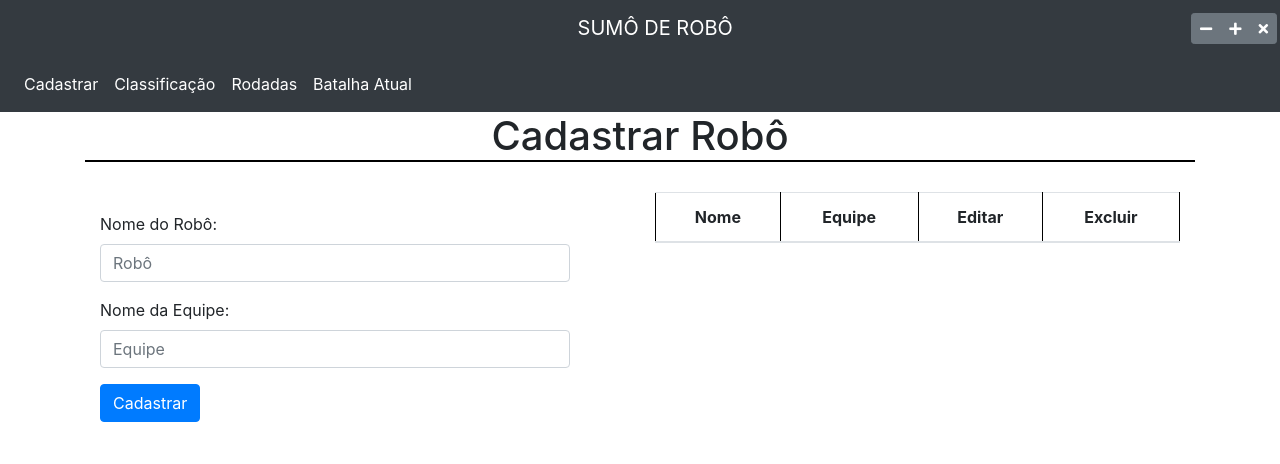
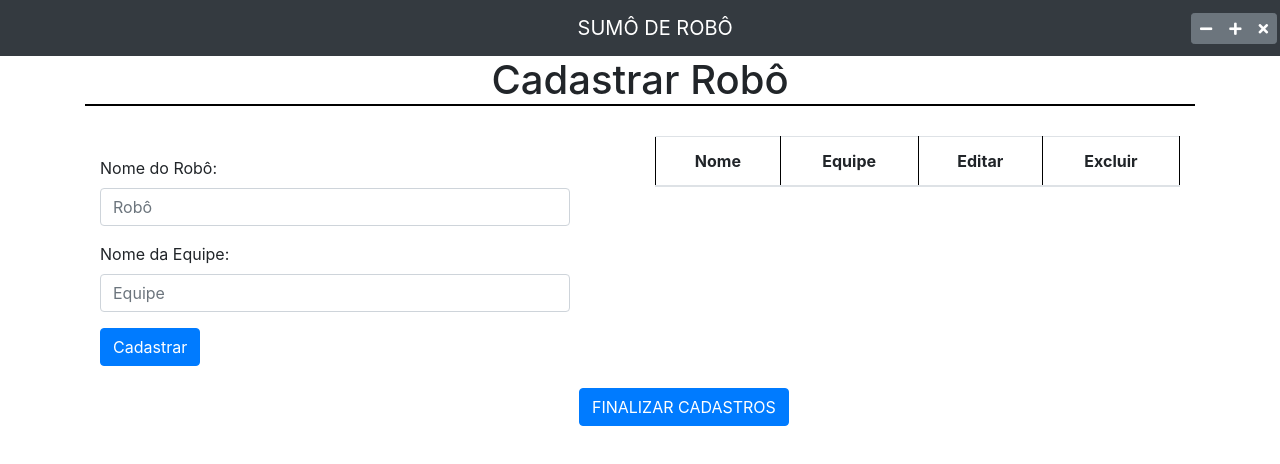
Before and after one commit to genilsonalmeida/Academia, an Electron app: page electron-quick-start/cadastro.html in a window 1280 px wide. Drawn offline with nearby package versions, Linux system fonts and the light colour scheme.

Commit message:
Fiz uma pequena limpeza nos códigos. Adicionei o botão finalizar cadastro. Retirei cadastro da navbar.

```diff
--- a/electron-quick-start/cadastro.html
+++ b/electron-quick-start/cadastro.html
@@ -40,8 +40,6 @@
         </div>
     </nav>
 
-    <nav id="navegacao" class="navbar navbar-expand-lg navbar-dark bg-dark"></nav>
-
     <div class="container">
         <h1 class="titulo">Cadastrar Robô</h1>
         <div id="divEsquerda" class="container" style="padding-top: 20px;">
@@ -54,31 +52,21 @@
                     <label for="lblEquipe">Nome da Equipe: </label>
                     <input type="text" name="equipe" class="form-control" id="inputEquipe" placeholder="Equipe" required>
                 </div>
-            <!--<button id="cadastrar" class="btn btn-primary">Cadastrar</button>-->
-            <input type="submit" class="btn btn-primary" value="Cadastrar"> <!--onClick="save()"-->
+                <input type="submit" class="btn btn-primary" value="Cadastrar">
             </form>
         </div>
         <div id="divDireita" class="container">
             <table id="tblListar" class="table table-hover"> </table>
-        <!--<table id="tblListar" class="table table-hover">
-            <thead class="thead-dark">
-                <tr>
-                    <th scope="col">Robô</th>
-                    <th scope="col">Equipe</th>
-                    <th id="thMenor" scope="col">Editar</th>
-                    <th id="thMenor" scope="col">Excluir</th>
-                </tr>
-            </thead>
-            <tbody id="corpo">
-
-            </tbody>
-        </table>-->
         </div>
+        <a id="btnFinalizar" class="btn btn-primary" onclick="finalizar()">FINALIZAR CADASTROS</a>
     </div>
 
-    <script src="https://code.jquery.com/jquery-3.3.1.slim.min.js" integrity="sha384-q8i/X+965DzO0rT7abK41JStQIAqVgRVzpbzo5smXKp4YfRvH+8abtTE1Pi6jizo"crossorigin="anonymous"></script>
-    <script src="https://cdnjs.cloudflare.com/ajax/libs/popper.js/1.14.3/umd/popper.min.js" integrity="sha384-ZMP7rVo3mIykV+2+9J3UJ46jBk0WLaUAdn689aCwoqbBJiSnjAK/l8WvCWPIPm49"crossorigin="anonymous"></script>
-    <script src="https://stackpath.bootstrapcdn.com/bootstrap/4.1.3/js/bootstrap.min.js" integrity="sha384-ChfqqxuZUCnJSK3+MXmPNIyE6ZbWh2IMqE241rYiqJxyMiZ6OW/JmZQ5stwEULTy"crossorigin="anonymous"></script>
+    <script src="https://code.jquery.com/jquery-3.3.1.slim.min.js" integrity="sha384-q8i/X+965DzO0rT7abK41JStQIAqVgRVzpbzo5smXKp4YfRvH+8abtTE1Pi6jizo"
+        crossorigin="anonymous"></script>
+    <script src="https://cdnjs.cloudflare.com/ajax/libs/popper.js/1.14.3/umd/popper.min.js" integrity="sha384-ZMP7rVo3mIykV+2+9J3UJ46jBk0WLaUAdn689aCwoqbBJiSnjAK/l8WvCWPIPm49"
+        crossorigin="anonymous"></script>
+    <script src="https://stackpath.bootstrapcdn.com/bootstrap/4.1.3/js/bootstrap.min.js" integrity="sha384-ChfqqxuZUCnJSK3+MXmPNIyE6ZbWh2IMqE241rYiqJxyMiZ6OW/JmZQ5stwEULTy"
+        crossorigin="anonymous"></script>
     <script src="./js/cadastro.js"></script>
 </body>
 
--- a/electron-quick-start/js/cadastro.js
+++ b/electron-quick-start/js/cadastro.js
@@ -24,7 +24,6 @@ $(function(){
     var r = JSON.parse(tbRobos[indice_selecionado]);
     $("#inputRobo").val(r.Nome);
     $("#inputEquipe").val(r.Equipe);
-    //$("#inputRobo").attr("readonly","readonly");
     $("#inputRobo").focus();
     });
 
@@ -90,24 +89,11 @@ function listar(tbRobos){
     }
 }
 
-/*function save(){
-    nameEquipe = document.getElementById('inputEquipe').value.toString();
-    nameRobo = document.getElementById('inputRobo').value.toString();
-
-    localStorage.setItem(nameRobo,nameEquipe);
-
-    document.getElementById('inputRobo').value = "";
-    document.getElementById('inputEquipe').value = "";
-
-    criarElemento();
+function finalizar()
+{
+var r=confirm("Deseja mesmo finalizar o cadastro?");
+if (r==true)
+  {
+  location.href="./tabela.html";
+  }
 }
-
-function criarElemento() {
-    corpo.innerHTML = [
-        '<tr>' +
-        '<td>' + nameRobo + '</td>' +
-        '<td>' + nameEquipe + '</td>' +
-        '<td><a href="#">Editar</a></td>' +
-        '<td><a href="#">Excluir</a></td>'
-    ];
-}*/
--- a/electron-quick-start/main.css
+++ b/electron-quick-start/main.css
@@ -88,3 +88,9 @@ th {
     width: 30%;
     text-align: center;
 }
+#btnFinalizar {
+    margin-top: 2%;
+    margin-left: 44.5%;
+    margin-bottom: 1%;
+    color: white;
+}
--- a/electron-quick-start/main.js
+++ b/electron-quick-start/main.js
@@ -18,7 +18,7 @@ function createWindow () {
   mainWindow.loadFile('index.html')
 
   // Open the DevTools.
-  mainWindow.webContents.openDevTools()
+  //mainWindow.webContents.openDevTools()
 
   // Emitted when the window is closed.
   mainWindow.on('closed', function () {
--- a/electron-quick-start/navbar.html
+++ b/electron-quick-start/navbar.html
@@ -4,9 +4,6 @@
 </button>
 <div class="collapse navbar-collapse" id="navbarNav">
     <ul class="navbar-nav mr-auto mt-2 mt-lg-0">
-        <li class="nav-item">
-            <a style="color:#fff" class="nav-link" href="./cadastro.html">Cadastrar</a>
-        </li>
         <li class="nav-item">
             <a style="color:#fff" class="nav-link" href="./tabela.html">Classificação</a>
         </li>
```
Also changed, not shown: electron-quick-start/tabela.html (+1 -3 lines), electron-quick-start/controller.js (line endings or trailing spaces). Lines whose indentation alone changed are shown as unchanged.
